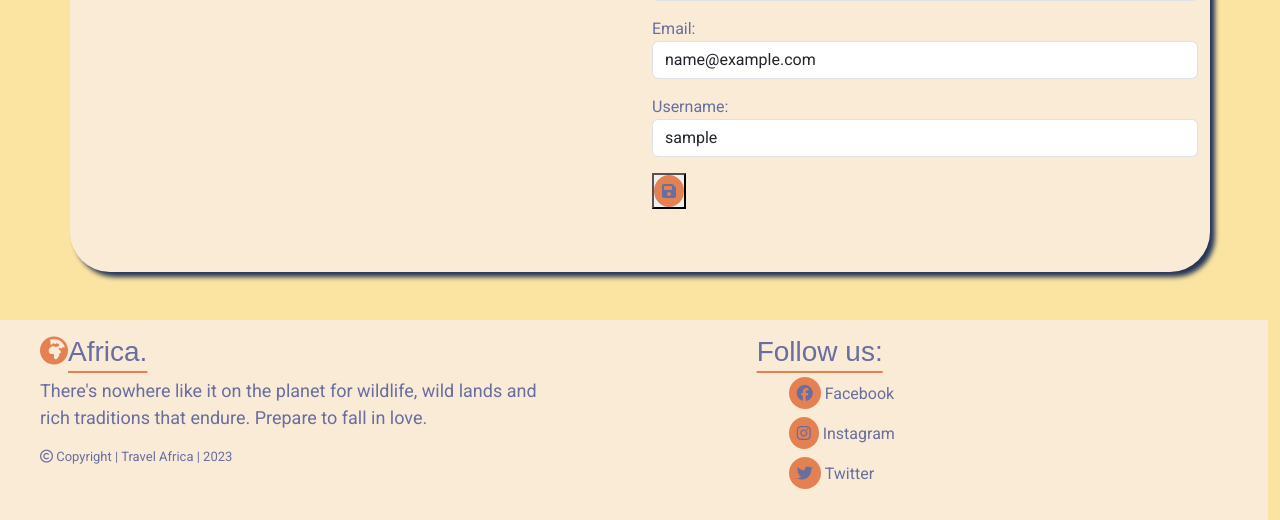
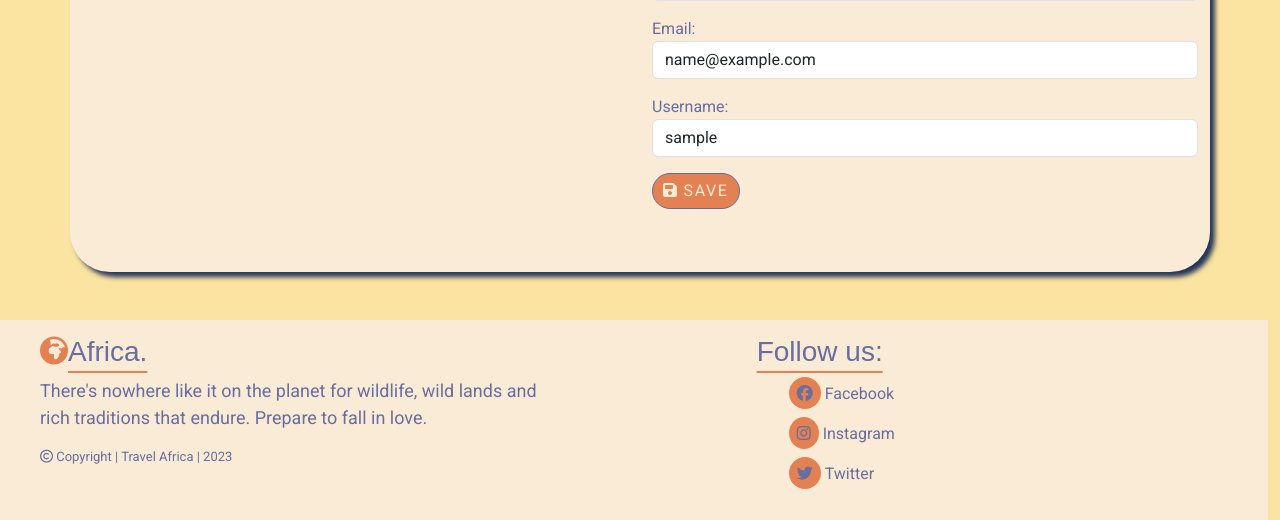
Before and after one commit to kerstin-w/Travel-Africa, a Django app: page /1/update in a window 1280 px wide. Shown: the part 408-928 px from the top of the page. Run offline with Django 3.2, Linux system fonts and the light colour scheme; a user stored in the database is signed in; tables that the repository leaves empty hold one stand-in row (values such as "Sample post"); some libraries are stand-ins or nearby versions; some web fonts are replaced.

Commit message:
style: Change styling from save button

```diff
--- a/static/css/style.css
+++ b/static/css/style.css
@@ -296,3 +296,22 @@ h3 {
 .icon:hover {
     transform: rotate(45deg);
 }
+
+.btn-save {
+    padding: 5px 10px;
+    border-radius: 50px;
+    background-color: var(--orange-color);
+    text-transform: uppercase;
+    letter-spacing: 1.6px;
+    border: 1px solid var(--blue-color);
+    color: var(--white-color);
+}
+
+.btn-save:hover {
+    background-color: var(--white-color);
+    color: var(--blue-color);
+}
+
+.icon-save {
+    padding-right: 5px;
+}
--- a/users/templates/profile_update.html
+++ b/users/templates/profile_update.html
@@ -19,7 +19,8 @@
                     {% csrf_token %}
                     {{ profile_form | crispy }}
                     {{ form.as_p }}
-                    <button><i type="submit" class="fa-solid fa-floppy-disk icon"></i></button>
+                    <button class="btn-save"><i type="submit"
+                            class="fa-solid fa-floppy-disk icon-save"></i>Save</button>
                 </form>
             </div>
         </div>
```
